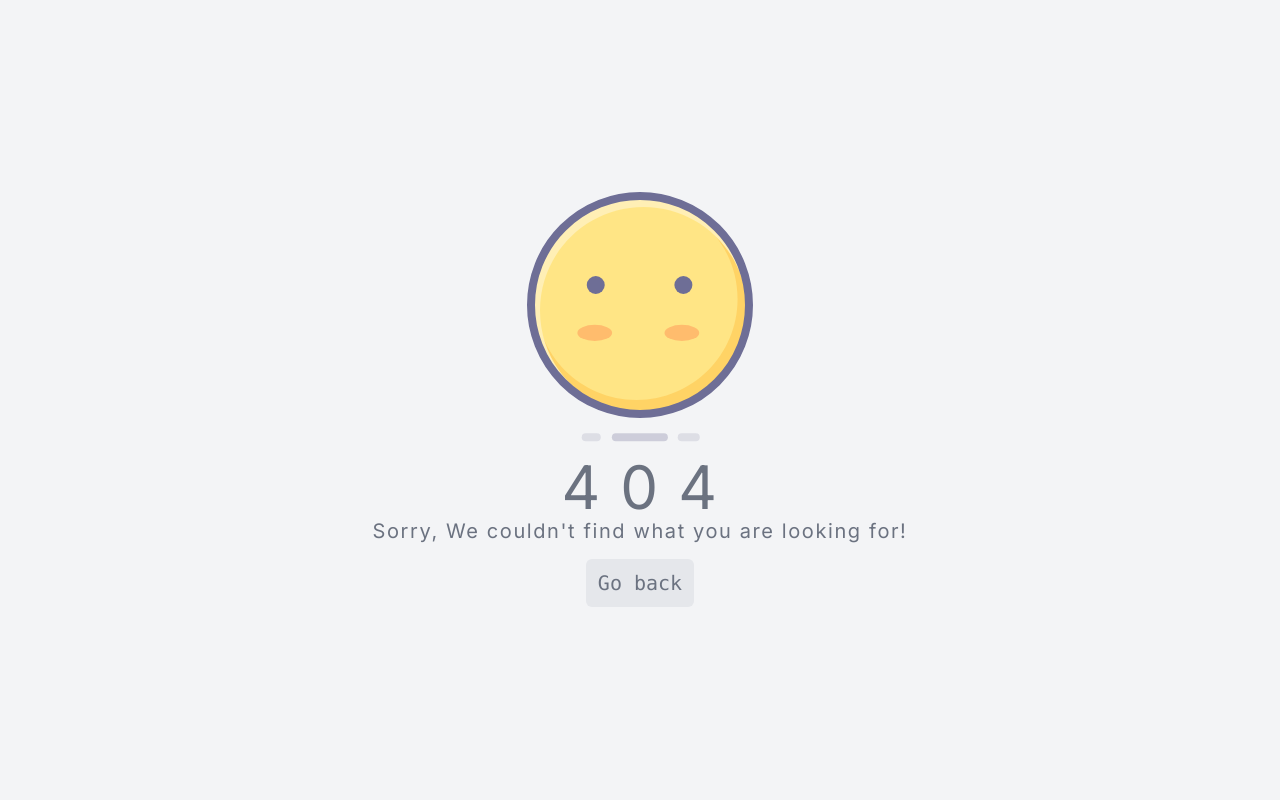
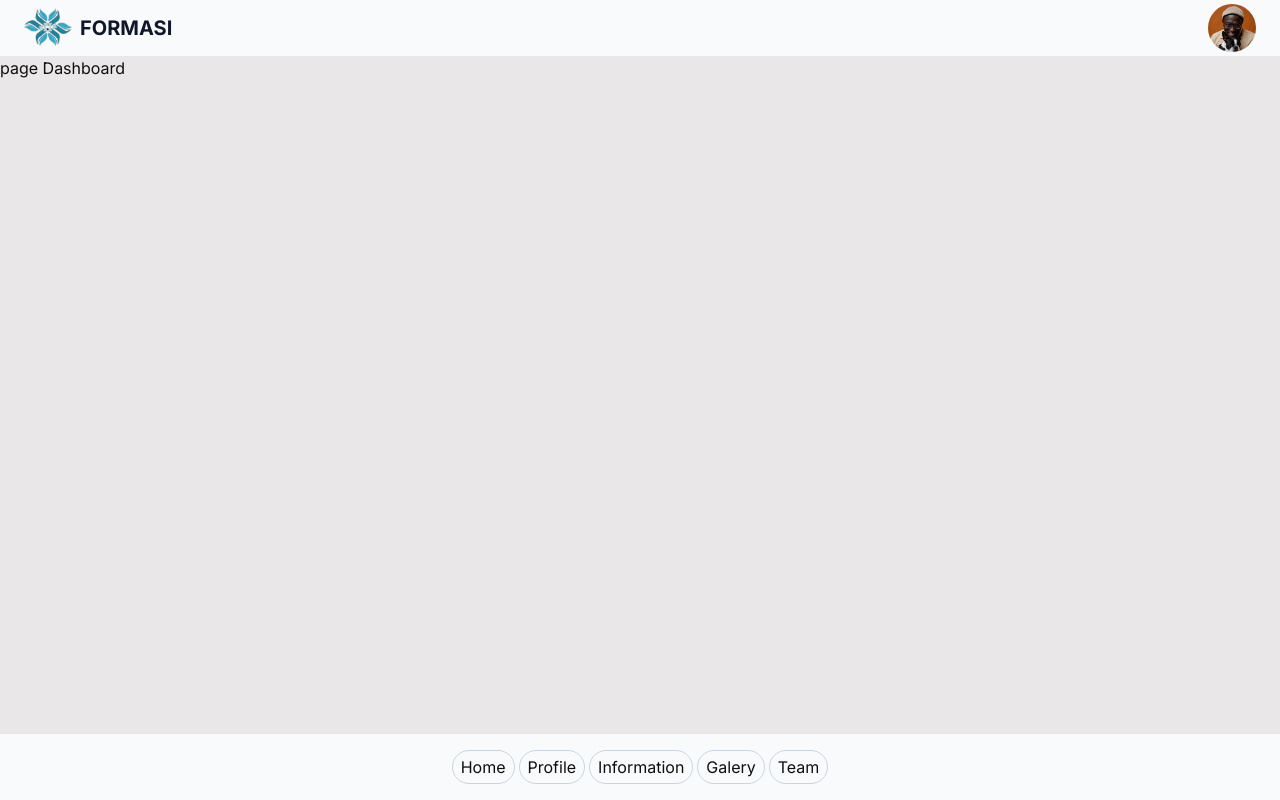
Before and after one commit to Romzyyy/formasi, a Next.js app: page /Admin/Dashboard in a window 1280 px wide. Before the commit this address had no page. Built offline with nearby package versions, Linux system fonts and the light colour scheme.

Commit message:
style: add slug

```diff
--- /dev/null
+++ b/src/app/Admin/(slug)/Dashboard/page.jsx
@@ -0,0 +1,7 @@
+import React from 'react'
+
+export default function page() {
+  return (
+    <div>page Dashboard</div>
+  )
+}
--- /dev/null
+++ b/src/app/Admin/(slug)/Galery/page.jsx
@@ -0,0 +1,7 @@
+import React from 'react'
+
+export default function page() {
+  return (
+    <div>page galery</div>
+  )
+}
--- /dev/null
+++ b/src/app/Admin/(slug)/Information/page.jsx
@@ -0,0 +1,7 @@
+import React from 'react'
+
+export default function page() {
+  return (
+    <div>page information</div>
+  )
+}
--- /dev/null
+++ b/src/app/Admin/(slug)/Profile/page.jsx
@@ -0,0 +1,7 @@
+import React from 'react'
+
+export default function page() {
+  return (
+    <div>page profile</div>
+  )
+}
--- /dev/null
+++ b/src/app/Admin/(slug)/Team/page.jsx
@@ -0,0 +1,7 @@
+import React from 'react'
+
+export default function page() {
+  return (
+    <div>page team</div>
+  )
+}
--- a/src/app/dashboard/layout.jsx
+++ b/src/app/Admin/(slug)/layout.jsx
@@ -1,5 +1,6 @@
 import Bottombar from "@/components/Bottombar";
-import "./../globals.css";
+import Header from "@/components/Header"
+import "../../globals.css";
 
 export const metadata = {
   title: "Dashboard admin",
@@ -13,7 +14,11 @@ export const metadata = {
 };
 
 export default function DashboarLayout({ children }) {
-  return <main>{children}
-  <Bottombar/>
-  </main>;
+  return (
+    <main>
+      <Header/>
+      {children}
+      <Bottombar />
+    </main>
+  );
 }
--- a/src/app/coba/page.jsx
+++ /dev/null
@@ -1,10 +0,0 @@
-import React from 'react'
-import Navbar from '../../components/Navbar'
-
-export default function page() {
-    return (
-        <div>
-            <Navbar />
-        </div>
-    )
-}
--- a/src/components/Bottombar.jsx
+++ b/src/components/Bottombar.jsx
@@ -1,6 +1,7 @@
+import Link from "next/link";
 import React from "react";
 const navigationSide = [
-  { name: "Home", href: "Home" },
+  { name: "Home", href: "Dashboard" },
   { name: "Profile", href: "Profile" },
   { name: "Information", href: "Information" },
   { name: "Galery", href: "Galery" },
@@ -14,7 +15,7 @@ export default function Bottombar() {
         <ul className="flex gap-1">
           {navigationSide.map((item) => (
             <li key={item.name} className=" rounded-full cursor-pointer py-1 px-2 border border-slate-300">
-              <a  href={item.href}>{item.name}</a>
+              <Link  href={item.href}>{item.name}</Link>
             </li>
           ))}
         </ul>
--- a/src/app/dashboard/page.jsx
+++ b/src/components/Header.jsx
@@ -1,7 +1,4 @@
 import Image from 'next/image'
-import React from 'react'
-
-
 
 export default function Dashboard() {
   return (
@@ -17,7 +14,6 @@ export default function Dashboard() {
                 <Image className='object-cover object-top h-full rounded-full' src={"/asd1.jpg"} width={100} height={100}/>
             </div>
         </div>
-
     </div>
   )
 }
```
